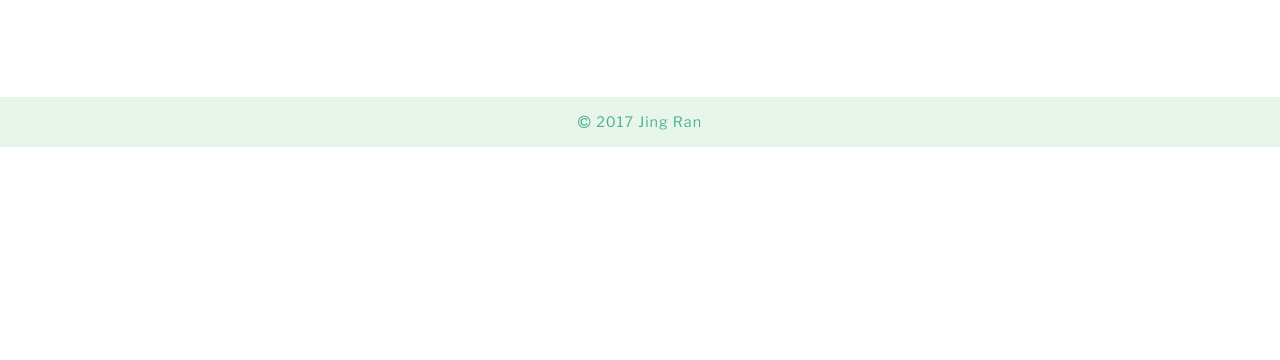
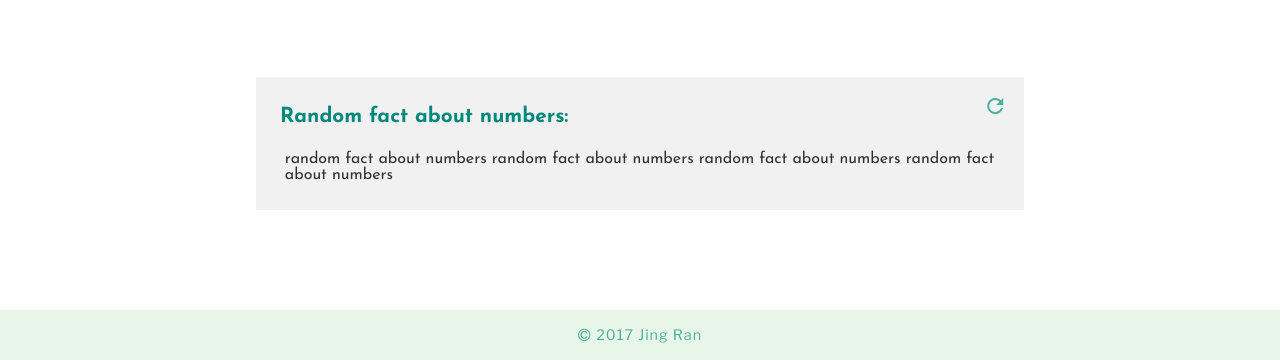
Before and after one commit to Jing-Ran/md-portfolio-site, a plain HTML site: page index.html in a window 1280 px wide. Shown: the part 4076-4436 px from the top of the page. Before the commit the page ends 4223 px from the top, so only its background shows below. Drawn offline with nearby package versions, Linux system fonts and the light colour scheme; files whose address does not match are found by name.

Commit message:
Add random number fact UI

```diff
--- /dev/null
+++ b/css/random-fact.css
@@ -0,0 +1,30 @@
+.random-fact {
+  position: relative;
+  background-color: rgba(238,238,238,0.8);
+  padding: 0.5em 1.5em;
+  margin: 5em auto;
+  width: 60%;
+}
+
+.random-fact__title {
+  color: #00897B;
+  font-size: 1.3em;
+}
+
+.random-fact__content {
+  padding: 0.2em 0.3em;
+  color: rgba(0,0,0,0.8);
+}
+
+.random-fact__refresh-btn {
+  position: absolute;
+  top: 0.7em;
+  right: 0.7em;
+  color: #4AB29B;
+  cursor: pointer;
+
+  transition: color 0.2s;
+}
+.random-fact__refresh-btn:hover {
+  color: #00897B;
+}
--- a/index.html
+++ b/index.html
@@ -11,6 +11,7 @@
   <link rel="stylesheet" type="text/css" href="css/tabs.css">
   <link rel="stylesheet" type="text/css" href="css/accordion.css">
   <link rel="stylesheet" type="text/css" href="css/img-carousel.css">
+  <link rel="stylesheet" type="text/css" href="css/random-fact.css">
   <link rel="stylesheet" href="fonts/icon_style.css">
   <link rel="stylesheet" href="https://cdnjs.cloudflare.com/ajax/libs/font-awesome/4.7.0/css/font-awesome.min.css">
   <link href="https://fonts.googleapis.com/icon?family=Material+Icons"
@@ -1270,6 +1271,13 @@
         </div>
       </div>
     </div>
+
+
+    <div class="random-fact">
+      <h3 class="random-fact__title">Random fact about numbers:</h3>
+      <p class="random-fact__content">random fact about numbers random fact about numbers random fact about numbers random fact about numbers</p>
+      <i class="random-fact__refresh-btn material-icons">refresh</i>
+    </div>
   </section>
 
 
```
Also changed, not shown: js/random-fact.js (added).
